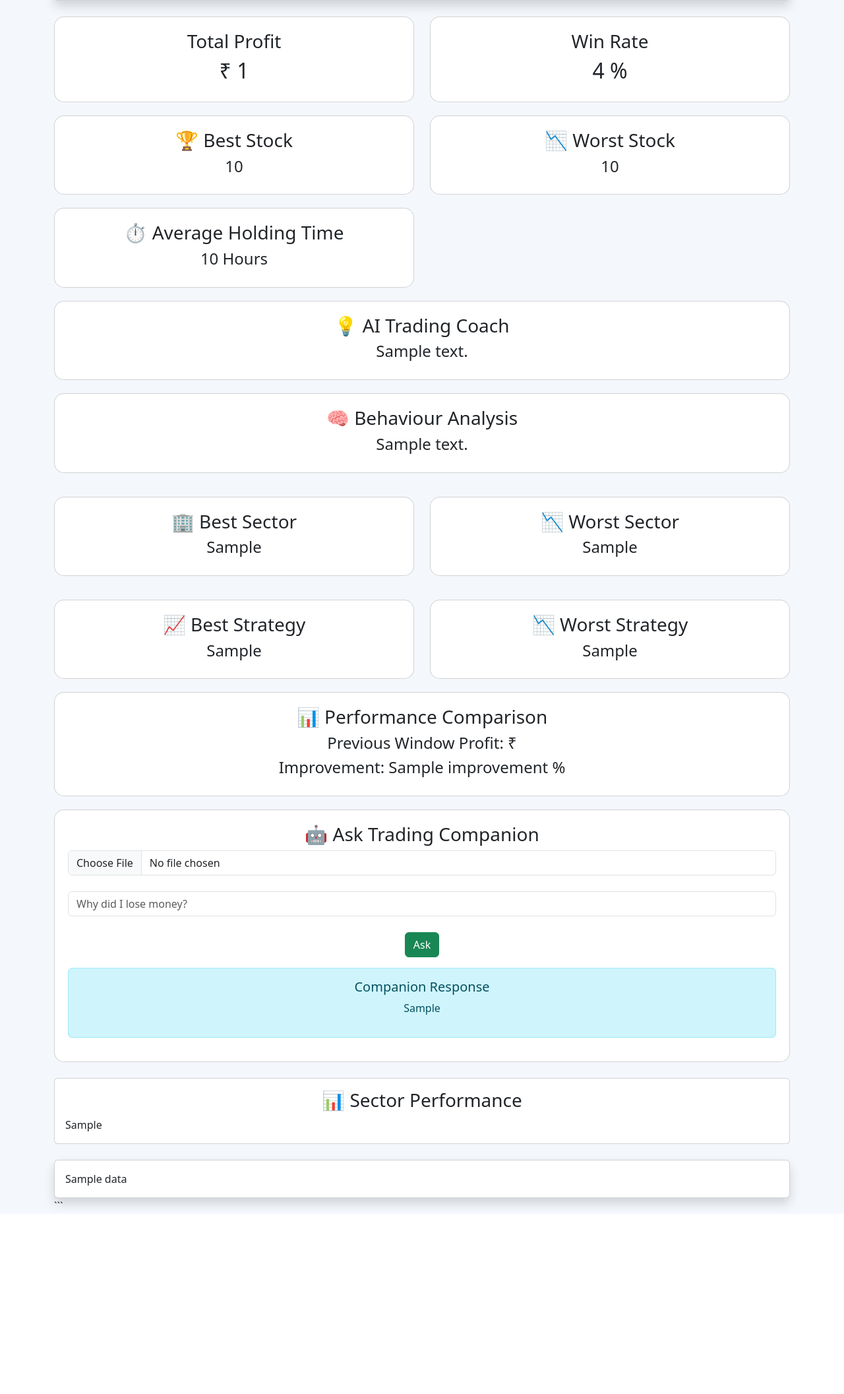
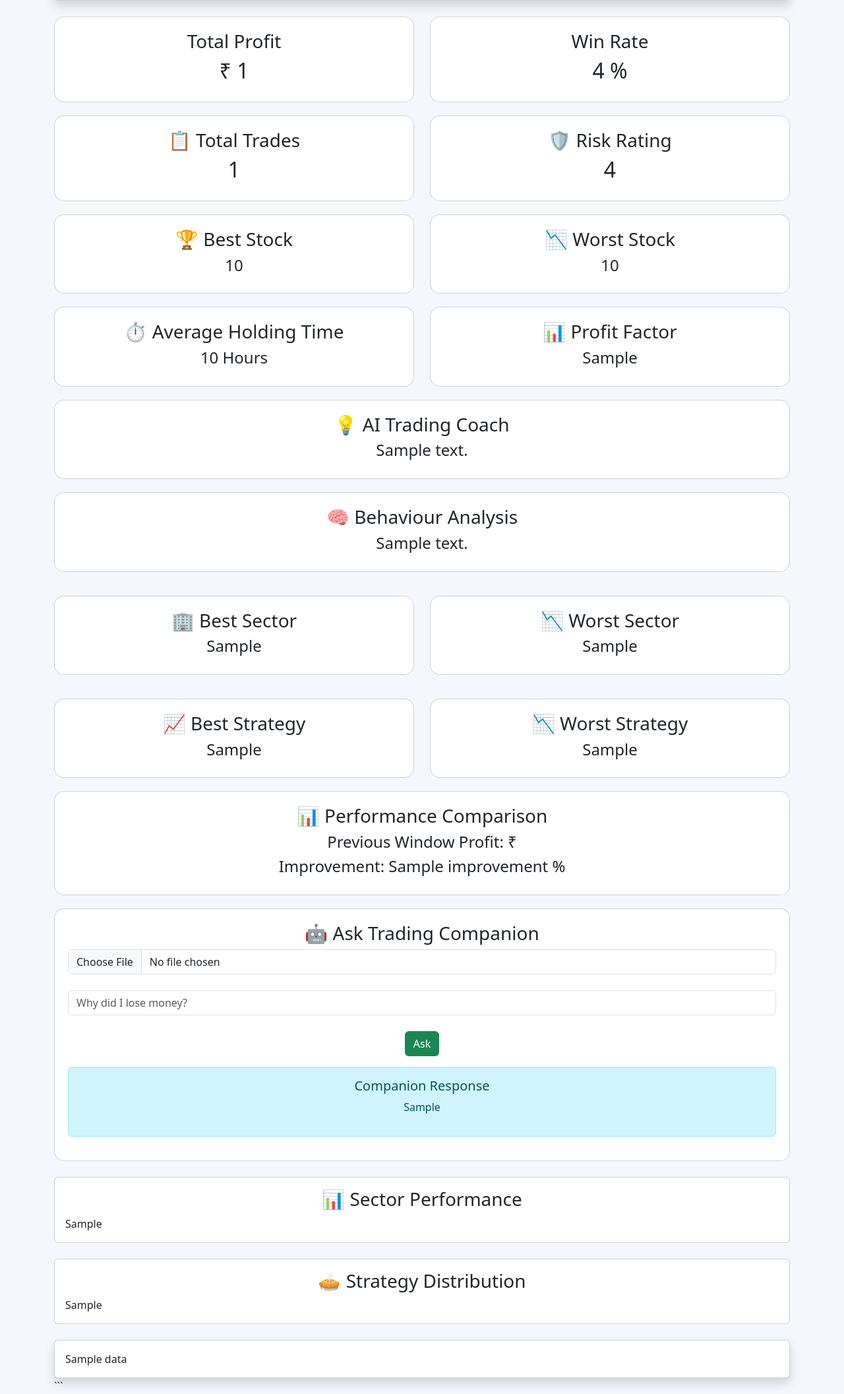
Before and after one commit to kaushi247/Trade-Analyser, a Flask app: template templates/index.html in a window 1280 px wide. Shown: the part 379-2492 px from the top of the page at 66% size. Before the commit the page ends 2215 px from the top, so only its background shows below. Run offline with Flask 3, Linux system fonts and the light colour scheme; the template is opened without the code that fills it: most values are stand-ins (such as "Sample title", 1, 10 or a date in 2020).

Commit message:
Added features of Risk Rating and total trades

```diff
--- a/app.py
+++ b/app.py
@@ -22,6 +22,12 @@ def home():
     sector_chart = None
     best_strategy = None
     worst_strategy = None
+    profit_factor = None
+    strategy_chart = None
+    previous_profit = None
+    total_trades = None
+    risk_rating = None
+    improvement = None
 
     if request.method == 'POST':
 
@@ -30,16 +36,56 @@ def home():
 
         if file:
 
-            df = pd.read_csv(file)
+            try:
+                df = pd.read_csv(file)
+
+            except Exception:
+
+                return render_template(
+                    "index.html",
+                    chat_response="Invalid CSV uploaded."
+            )
+
+            required_columns = [
+                "Stock",
+                "Sector",
+                "Strategy",
+                "BuyPrice",
+                "SellPrice",
+                "Quantity",
+                "HoldingHours"
+            ]
+
+        for col in required_columns:
+
+            if col not in df.columns:
+
+                return render_template(
+                    "index.html",
+                    chat_response=f"Missing column: {col}"
+                )
 
             # Calculate profit
             df['Profit'] = (
                 (df['SellPrice'] - df['BuyPrice'])
                 * df['Quantity']
             )
-
+            total_trades = len(df)
             # Total Profit
             total_profit = df['Profit'].sum()
+            winning_profit = df[df['Profit'] > 0]['Profit'].sum()
+
+            losing_profit = abs(
+                df[df['Profit'] < 0]['Profit'].sum()
+            )
+
+            if losing_profit > 0:
+                profit_factor = round(
+                    winning_profit / losing_profit,
+                    2
+                )
+            else:
+                profit_factor = "Infinity"
             previous_profit = 1800
 
             improvement = round(
@@ -51,6 +97,15 @@ def home():
             win_rate = (
                 (df['Profit'] > 0).mean()
             ) * 100
+
+            if win_rate >= 70:
+                risk_rating = "Low Risk ✅"
+
+            elif win_rate >= 50:
+                risk_rating = "Moderate Risk ⚠️"
+
+            else:
+                risk_rating = "High Risk 🔴"
 
             avg_holding = round(
                     df['HoldingHours'].mean(),
@@ -179,43 +234,50 @@ def home():
                 f"{worst_strategy_name} "
                 f"(₹{worst_strategy_profit})"
             )
+            fig2 = px.pie(
+                values=strategy_profit.values,
+                names=strategy_profit.index,
+                title="Profit Distribution by Strategy"
+            )
+
+            strategy_chart = fig2.to_html(
+                full_html=False
+            )
 
             # Companion Chat
 
             if question:
 
-                if "lose" in question.lower():
+                q = question.lower()
+
+                if "lose" in q:
 
                     chat_response = (
-                        f"Most losses came from "
-                        f"{worst_sector_name} sector. "
-                        f"You are also holding losing trades "
-                        f"longer than winning trades."
+                        f"Most losses came from {worst_sector_name} sector."
                     )
 
-                elif "best" in question.lower():
+                elif "best sector" in q:
 
                     chat_response = (
-                        f"Your strongest sector is "
-                        f"{best_sector_name}. "
-                        f"Your strongest strategy is "
-                        f"{best_strategy_name}."
+                        f"Your best sector is {best_sector_name}."
                     )
 
-                elif "strategy" in question.lower():
+                elif "best strategy" in q:
 
                     chat_response = (
-                        f"Your best strategy is "
-                        f"{best_strategy_name} "
-                        f"with profit ₹{best_strategy_profit}."
+                        f"Your best strategy is {best_strategy_name}."
+                    )
+
+                elif "improve" in q:
+
+                    chat_response = (
+                        "Reduce exposure to losing sectors and cut losing trades earlier."
                     )
 
                 else:
 
                     chat_response = (
-                        "Review your risk management and "
-                        "focus on sectors and strategies "
-                        "where you perform best."
+                        "Focus on profitable sectors and maintain discipline."
                     )
             # Best Stock
             best_row = df.loc[df['Profit'].idxmax()]
@@ -248,8 +310,11 @@ def home():
         sector_chart=sector_chart,
         best_strategy=best_strategy,
         worst_strategy=worst_strategy,
-        previous_profit=previous_profit,
         improvement=improvement,
+        profit_factor=profit_factor,
+        strategy_chart=strategy_chart,
+        total_trades=total_trades,
+        risk_rating=risk_rating,
     )
 
 if __name__ == "__main__":
--- a/templates/index.html
+++ b/templates/index.html
@@ -73,6 +73,28 @@
             <h2>{{ win_rate }} %</h2>
         </div>
     </div>
+    <div class="col-md-6">
+
+        <div class="card stat-card">
+
+            <h3>📋 Total Trades</h3>
+
+            <h2>{{ total_trades }}</h2>
+
+        </div>
+
+    </div>
+    <div class="col-md-6">
+
+        <div class="card stat-card">
+
+            <h3>🛡 Risk Rating</h3>
+
+            <h2>{{ risk_rating }}</h2>
+
+        </div>
+
+    </div>
 
     <div class="col-md-6">
         <div class="card stat-card">
@@ -93,6 +115,17 @@
             <h3>⏱️ Average Holding Time</h3>
             <h4>{{ avg_holding }} Hours</h4>
         </div>
+    </div>
+    <div class="col-md-6">
+
+        <div class="card stat-card">
+
+            <h3>📊 Profit Factor</h3>
+
+            <h4>{{ profit_factor }}</h4>
+
+        </div>
+
     </div>
 
     <div class="col-md-12">
@@ -218,6 +251,19 @@
 </div>
 
 {% endif %}
+{% if strategy_chart %}
+
+<div class="card p-3 mt-4">
+
+    <h3 class="text-center">
+        🥧 Strategy Distribution
+    </h3>
+
+    {{ strategy_chart|safe }}
+
+</div>
+
+{% endif %}
 
 <br>
 
```
